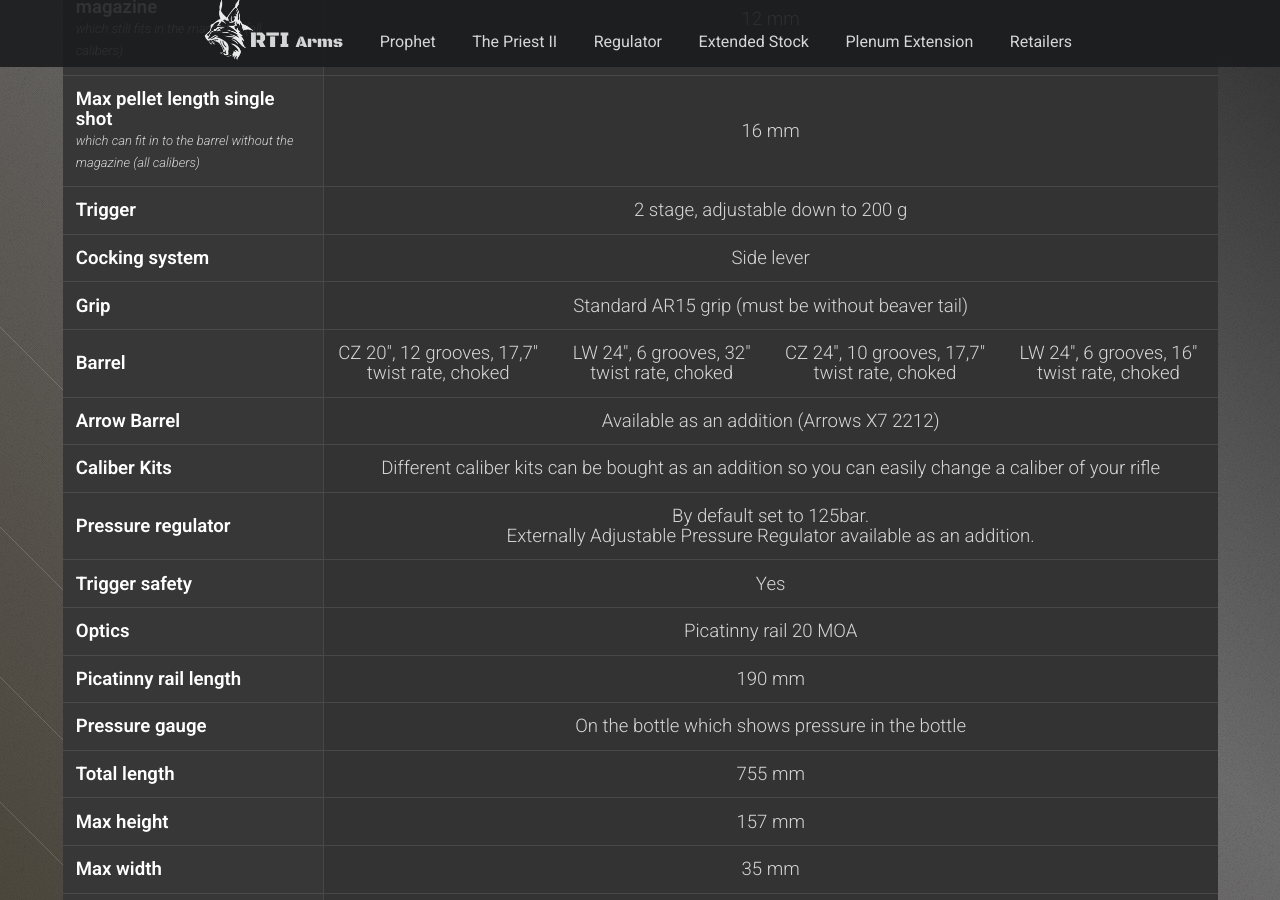
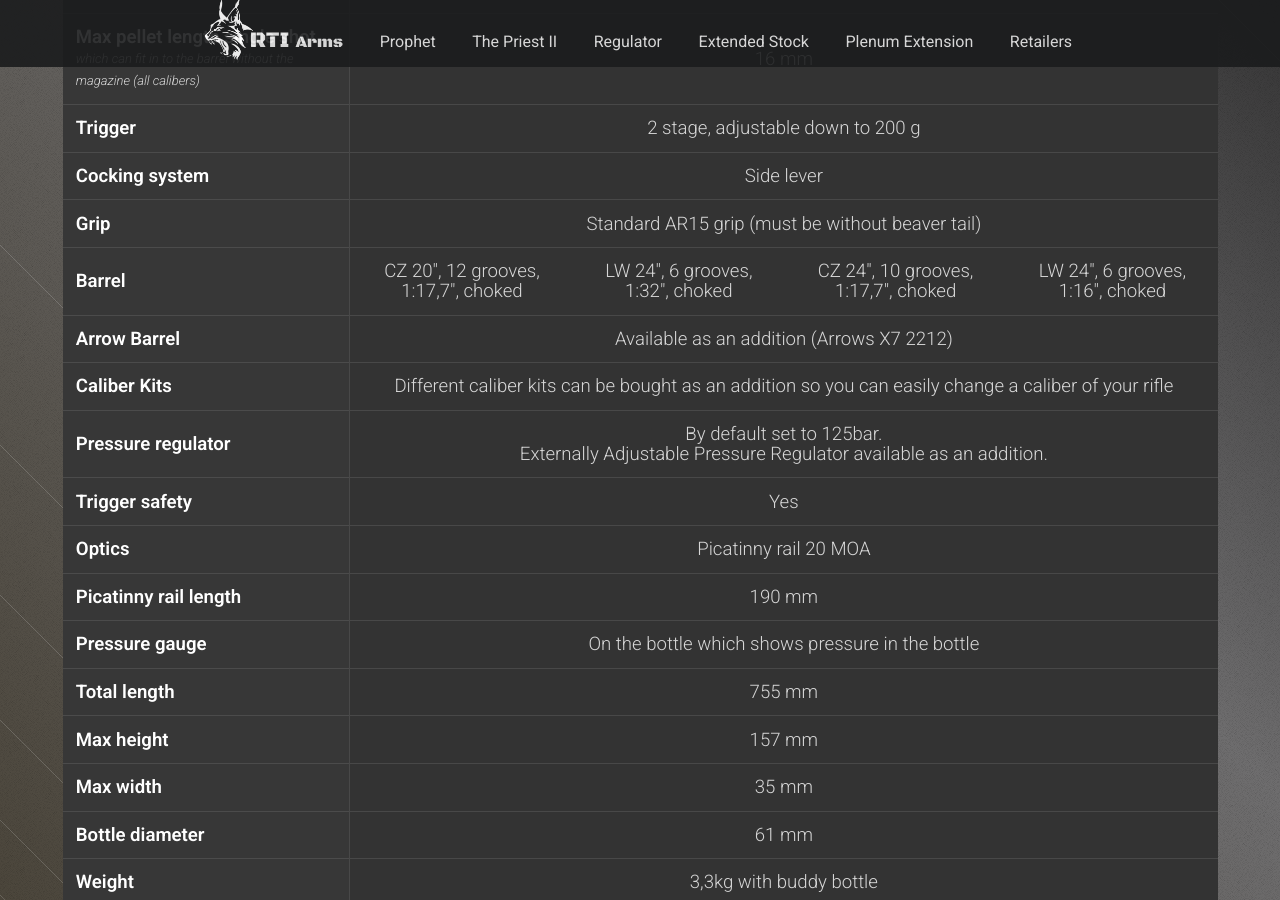
Before and after one commit to qstraza/rtiarms, a Jekyll site: the page built from index.html, in a window 1280 px wide and 900 px high, scrolled down 8142 px. Built offline with Jekyll 4.4.1, drawn with Linux system fonts in a browser that asks for light colours.

Commit message:
Shortened a twist rate

```diff
--- a/pages/priest.html
+++ b/pages/priest.html
@@ -507,10 +507,10 @@ permalink: /priest/
             </tr>
             <tr>
               <td>Barrel</td>
-              <td class="center aligned">CZ 20", 12 grooves, 17,7" twist rate, choked</td>
-              <td class="center aligned">CZ 20", 12 grooves, 17,7" twist rate, choked</td>
-              <td class="center aligned">CZ 20", 10 grooves, 17,7" twist rate, choked</td>
-              <td class="center aligned">Lothar Walther 20", 6 grooves, 16" twist rate, choked</td>
+              <td class="center aligned">CZ 20", 12 grooves, 1:17,7", choked</td>
+              <td class="center aligned">CZ 20", 12 grooves, 1:17,7", choked</td>
+              <td class="center aligned">CZ 20", 10 grooves, 1:17,7", choked</td>
+              <td class="center aligned">Lothar Walther 20", 6 grooves, 1:16", choked</td>
             </tr>
             <tr>
               <td>Arrow Barrel</td>
--- a/pages/prophet.html
+++ b/pages/prophet.html
@@ -467,10 +467,10 @@ permalink: /prophet
             </tr>
             <tr>
               <td>Barrel</td>
-              <td class="center aligned">CZ 20", 12 grooves, 17,7" twist rate, choked</td>
-              <td class="center aligned">LW 24", 6 grooves, 32" twist rate, choked</td>
-              <td class="center aligned">CZ 24", 10 grooves, 17,7" twist rate, choked</td>
-              <td class="center aligned">LW 24", 6 grooves, 16" twist rate, choked</td>
+              <td class="center aligned">CZ 20", 12 grooves, 1:17,7", choked</td>
+              <td class="center aligned">LW 24", 6 grooves, 1:32", choked</td>
+              <td class="center aligned">CZ 24", 10 grooves, 1:17,7", choked</td>
+              <td class="center aligned">LW 24", 6 grooves, 1:16", choked</td>
             </tr>
             <tr>
               <td>Arrow Barrel</td>
```
